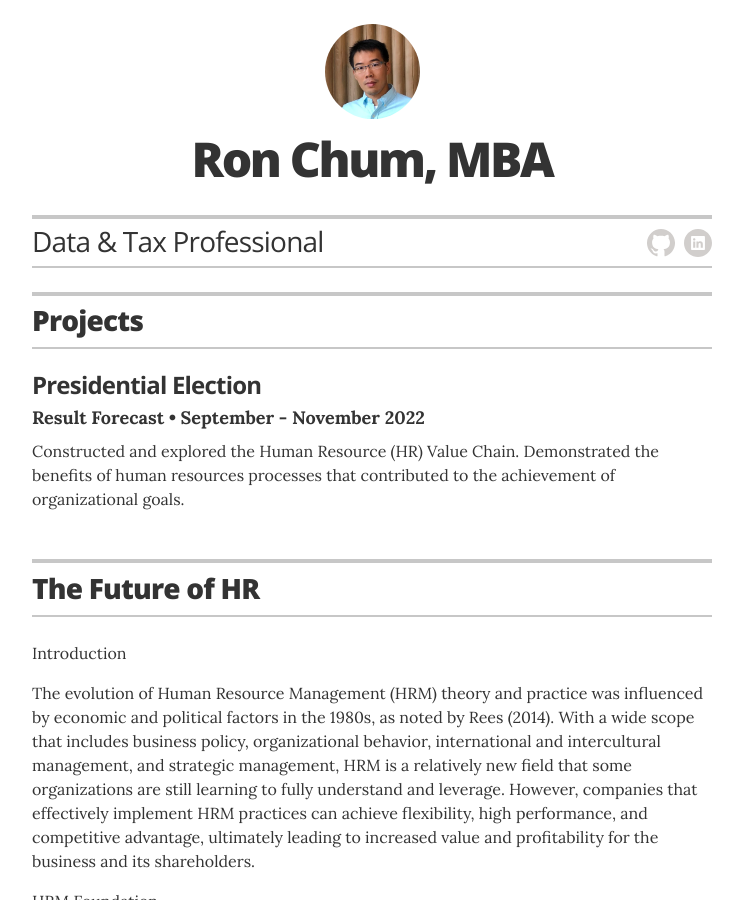
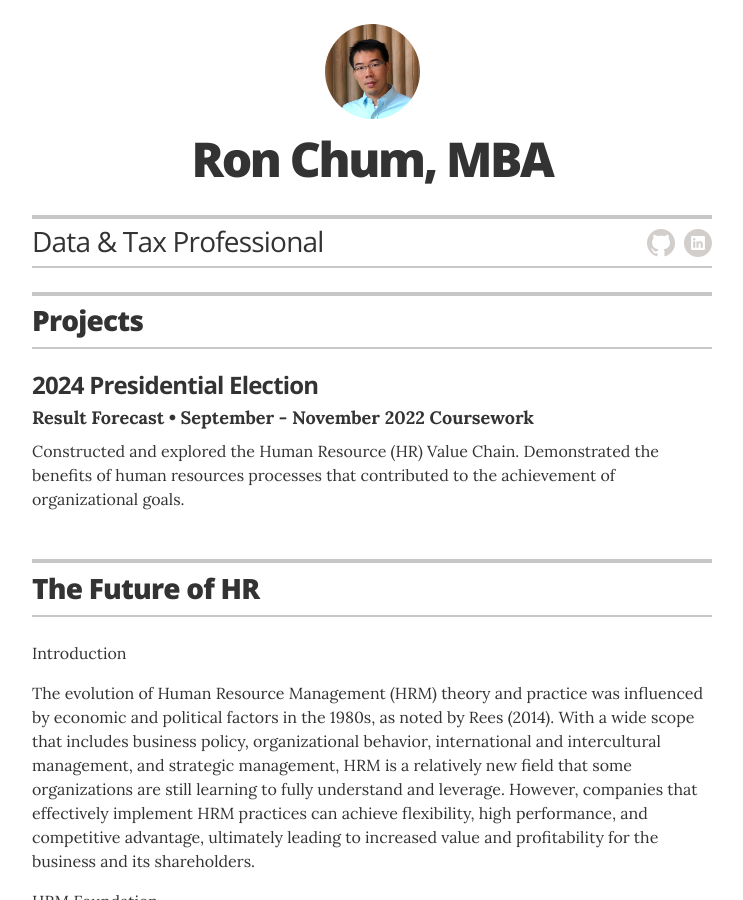
Before and after one commit to rchum/p3, a Jekyll site: the page built from index.html, in a window 1280 px wide and 900 px high. Shown: the whole window, without its empty margins (268-1011 px from the left). Built offline with Jekyll 4.4.1, drawn with Linux system fonts in a browser that asks for light colours.

Commit message:
Update projects.yml

```diff
--- a/_data/projects.yml
+++ b/_data/projects.yml
@@ -1,8 +1,8 @@
 # Projects
 # uncomment the urls if you wish to display them, and add your own URL
-- project: Presidential Election
+- project: 2024 Presidential Election
   role: Result Forecast
-  duration: September - November 2022
+  duration: September - November 2022 Coursework
   #url: https://www.linkedin.com/in/chumr/
   description: Constructed and explored the Human Resource (HR) Value Chain. Demonstrated the benefits of human resources processes that contributed to the achievement of organizational goals.
 
```
